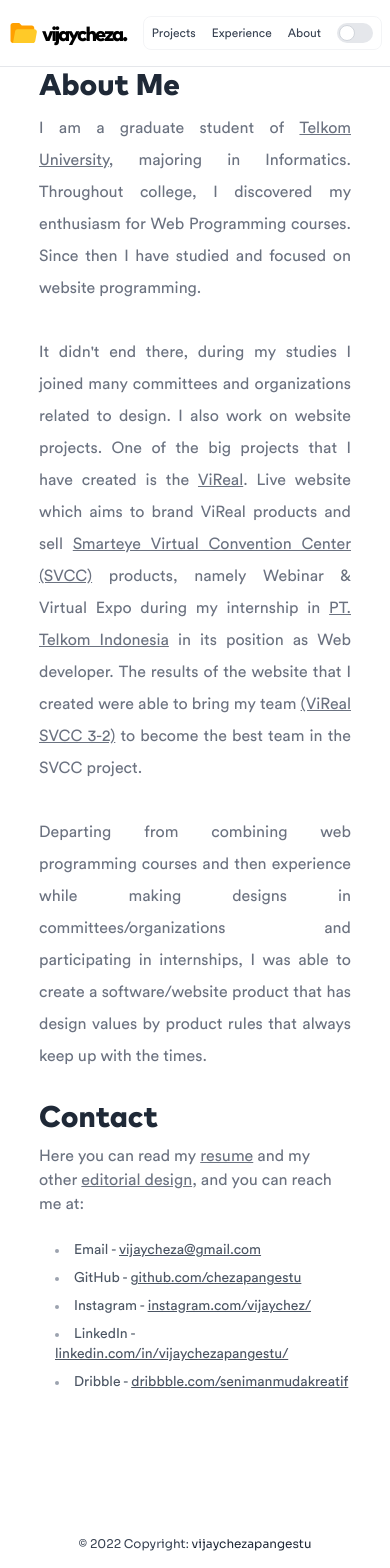
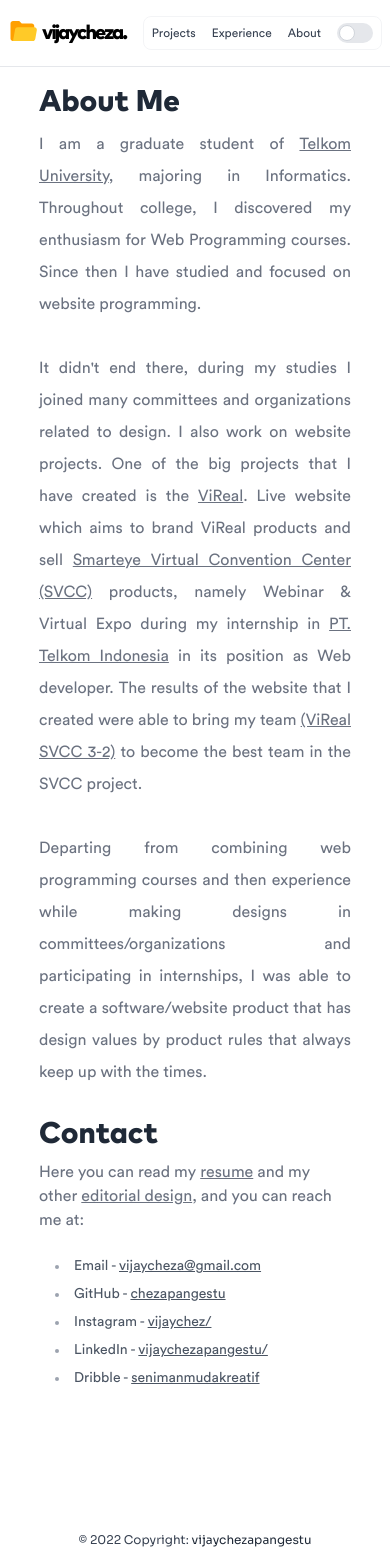
Before and after one commit to chezapangestu/chezapangestu.github.io, a React (Create React App) app: page /contact in a window 390 px wide. Shown: the top 1568 px of the page. Built offline with nearby package versions, Linux system fonts and the light colour scheme.

Commit message:
fix padding in page about and navbar

```diff
--- a/src/component/Contact.jsx
+++ b/src/component/Contact.jsx
@@ -4,7 +4,7 @@
 function Contact(){
     return(
         <section id="contact-me">
-                <div className="next-section sm:small-body md:medium-body lg:large-body text-gray-800 dark:text-white pt-16 sm:pt28 md:pt-28 lg:pt-28 transition duration-300 ease-in-out">
+                <div className="next-section sm:small-body md:medium-body lg:large-body text-gray-800 dark:text-white pt-20 sm:pt28 md:pt-28 lg:pt-28 transition duration-300 ease-in-out">
                     <h1 className="text-3xl font-bold font-mark">
                     About Me
                     </h1>
@@ -21,10 +21,10 @@
                     <p className="font-medium font-circular text-gray-500 dark:text-whity mt-3 mb-6">Here you can read my <a href="https://drive.google.com/file/d/1-yuIlOLMYUj93rSVWghbsw6Po97iTTlS/view?usp=share_link" className="underline">resume</a> and my other <a href="https://drive.google.com/file/d/1yhE8CMIRHGywiU8HV0e2ysp-4cVwuB2Y/view?usp=share_link" className="underline">editorial design</a>, and you can reach me at:</p>
                         <div role="list" className="list-disc space-y-2 pl-4 text-sm sm:text-sm md:text-lg lg:text-lg">
                             <li className="text-gray-400 font-circular dark:text-white"><span className="text-gray-600 dark:text-white">Email - <a className="underline hover:text-gold-500 dark:hover:text-gold-500" href="mailto:vijaycheza@gmail.com">vijaycheza@gmail.com</a></span></li>
-                            <li className="text-gray-400 font-circular dark:text-white"><span className="text-gray-600 dark:text-white">GitHub - <a className="underline hover:text-gold-500 dark:hover:text-gold-500" href="https://github.com/chezapangestu">github.com/chezapangestu</a></span></li>
-                            <li className="text-gray-400 font-circular dark:text-white"><span className="text-gray-600 dark:text-white">Instagram - <a className="underline hover:text-gold-500 dark:hover:text-gold-500" href="https://www.instagram.com/vijaychez/">instagram.com/vijaychez/</a></span></li>
-                            <li className="text-gray-400 font-circular dark:text-white"><span className="text-gray-600 dark:text-white">LinkedIn - <a className="underline hover:text-gold-500 dark:hover:text-gold-500" href="https://www.linkedin.com/in/vijaychezapangestu/">linkedin.com/in/vijaychezapangestu/</a></span></li>
-                            <li className="text-gray-400 font-circular dark:text-white"><span className="text-gray-600 dark:text-white">Dribble - <a className="underline hover:text-gold-500 dark:hover:text-gold-500" href="https://dribbble.com/senimanmudakreatif">dribbble.com/senimanmudakreatif</a></span></li>
+                            <li className="text-gray-400 font-circular dark:text-white"><span className="text-gray-600 dark:text-white">GitHub - <a className="underline hover:text-gold-500 dark:hover:text-gold-500" href="https://github.com/chezapangestu">chezapangestu</a></span></li>
+                            <li className="text-gray-400 font-circular dark:text-white"><span className="text-gray-600 dark:text-white">Instagram - <a className="underline hover:text-gold-500 dark:hover:text-gold-500" href="https://www.instagram.com/vijaychez/">vijaychez/</a></span></li>
+                            <li className="text-gray-400 font-circular dark:text-white"><span className="text-gray-600 dark:text-white">LinkedIn - <a className="underline hover:text-gold-500 dark:hover:text-gold-500" href="https://www.linkedin.com/in/vijaychezapangestu/">vijaychezapangestu/</a></span></li>
+                            <li className="text-gray-400 font-circular dark:text-white"><span className="text-gray-600 dark:text-white">Dribble - <a className="underline hover:text-gold-500 dark:hover:text-gold-500" href="https://dribbble.com/senimanmudakreatif">senimanmudakreatif</a></span></li>
                         </div>
                 </div>
         </section>
--- a/src/component/Experience.jsx
+++ b/src/component/Experience.jsx
@@ -19,7 +19,7 @@
                             </span>
                             <h3 className="flex items-center mb-1 text-lg font-semibold font-circular text-gray-900 dark:text-white">Web Developer Intern - Telkom Indonesia ITDRI<span className="bg-blue-100 text-blue-800 text-sm font-medium mr-2 px-2.5 py-0.5 rounded dark:bg-blue-200 dark:text-blue-800 ml-3">Latest</span></h3>
                             <time className="block mb-2 text-sm font-normal leading-none text-gray-400 dark:text-gray-500">Mar 2022 - Jul 2022</time>
-                            <p className="text-sm text-justify font-medium font-circular text-gray-600 dark:text-gray-300 font-circular">Working on SVCC (Smarteye Virtual Convention Center) is a project to sell SVCC products throughout Indonesia. SVCC's main goal is to combine immersive worlds with 360° panoramic merging and to present learning content for free. The application of SVCC products includes making an expo and also webinars. My area of responsibilities:</p>
+                            <p className="text-sm text-justify font-medium font-circular text-gray-600 dark:text-gray-300">Working on SVCC (Smarteye Virtual Convention Center) is a project to sell SVCC products throughout Indonesia. SVCC's main goal is to combine immersive worlds with 360° panoramic merging and to present learning content for free. The application of SVCC products includes making an expo and also webinars. My area of responsibilities:</p>
                             <div role="list" className="list-disc text-justify space-y-2 pl-4 mt-3 text-sm">
                                 <li className="mb-2 font-normal font-circular text-gray-500 dark:text-gray-400">Helping the SVCC 3-2 squad to achieve the best team among the 14 other SVCC squads by increasing the MERIT score from 73.56 to 87.14 in 1 sprint (2 weeks).</li>
                                 <li className="mb-2 font-normal font-circular text-gray-500 dark:text-gray-400">Created six initial designs of Instagram feeds, which had an average of 53 likes per post and 343 engagements, which exceeded the objective key result of 10 likes per post and 100 engagements.</li>
@@ -38,7 +38,7 @@
                             </span>
                             <h3 className="mb-1 text-lg font-semibold text-gray-900 dark:text-white">Trainer Intern - Telkom Indonesia ITDRI</h3>
                             <time className="block mb-2 text-sm font-normal leading-none text-gray-400 dark:text-gray-500">Jul 2022 - Jun 2022</time>
-                            <p className="text-sm text-justify font-medium font-circular text-gray-600 dark:text-gray-300 font-circular">Incorporated into the SMK Project at Al-Huda Sariwangi Vocational High School Tasikmalaya, Jawa Barat. The SMK project aims to increase the competitiveness and capability of SMK students so that they can see the digital talent potential of SMK students throughout Indonesia. Project SMK has 5 (five) main products, namely SmartEye VR, Sprinthink, Tomps, MyDigiLearn, and Ideabox. My area of responsibilities: </p>
+                            <p className="text-sm text-justify font-medium font-circular text-gray-600 dark:text-gray-300">Incorporated into the SMK Project at Al-Huda Sariwangi Vocational High School Tasikmalaya, Jawa Barat. The SMK project aims to increase the competitiveness and capability of SMK students so that they can see the digital talent potential of SMK students throughout Indonesia. Project SMK has 5 (five) main products, namely SmartEye VR, Sprinthink, Tomps, MyDigiLearn, and Ideabox. My area of responsibilities: </p>
                             <div role="list" className="list-disc text-justify space-y-2 pl-4 mt-3 text-sm">
                                 <li className="mb-2 font-normal font-circular text-gray-500 dark:text-gray-400">Teaching 20 people divided into two groups to solve wicked problems around vocational school children by solving the Sprintthink method. Successfully raised one of the main topics, namely the MyHair application, the search app for the nearest barbershop, to be developed and made into an actual project</li>
                                 <li className="mb-2 font-normal font-circular text-gray-500 dark:text-gray-400">Create a virtual tour using the SmartEye VR product method to show the situation and internal conditions of Al Huda Sariwangi Vocational High School that have never been covered anywhere.</li>
--- a/src/component/Footer.jsx
+++ b/src/component/Footer.jsx
@@ -4,9 +4,9 @@
     const today = new Date();
     const year = today.getFullYear();
     return(
-            <div class="text-gray-700 text-xs dark:text-white text-center pt-36 pb-10 transition duration-300 ease-in-out">
+            <div className="text-gray-700 text-xs dark:text-white text-center pt-36 pb-10 transition duration-300 ease-in-out">
                 © {year} Copyright:
-                <a class="text-gray-800 dark:text-gray-500" href="https://github.com/chezapangestu"> vijaychezapangestu</a>
+                <a className="text-gray-800 dark:text-gray-500" href="https://github.com/chezapangestu"> vijaychezapangestu</a>
             </div>
     )
 }
--- a/src/component/Head.jsx
+++ b/src/component/Head.jsx
@@ -25,7 +25,7 @@
                         </div>
                     </div>
                     <div className="mx-auto my-auto sm:mx-auto sm:my-auto md:mx-auto md:my-auto lg:mx-auto lg:my-auto">
-                        <img className="bg-auto" src={PEENGE} alt="avatar" />
+                        <img className="bg-auto w-full sm:w-full md:w-full lg:w-full" src={PEENGE} alt="avatar" />
                     </div>
 
                 </div>
--- a/src/component/Navbar.jsx
+++ b/src/component/Navbar.jsx
@@ -38,7 +38,7 @@
             <NavLink to="/" onClick={() => {
                   window.scrollTo({top: 0, left: 0, behavior: 'smooth'});
                 }}
-                className="flex items-center self-center tracking-[-.10em] max-[360px]:text-[0px] text-xl sm:text-xl md:text-2xl lg:text-2xl font-bold font-mark whitespace-nowrap dark:text-white py-3">
+                className="flex items-center mb-1 self-center tracking-[-.10em] max-[360px]:text-[0px] text-xl sm:text-xl md:text-2xl lg:text-2xl font-bold font-mark whitespace-nowrap dark:text-white py-3">
               <FcOpenedFolder size={30} className="mr-1" />
               vijaycheza.
             </NavLink>
```
